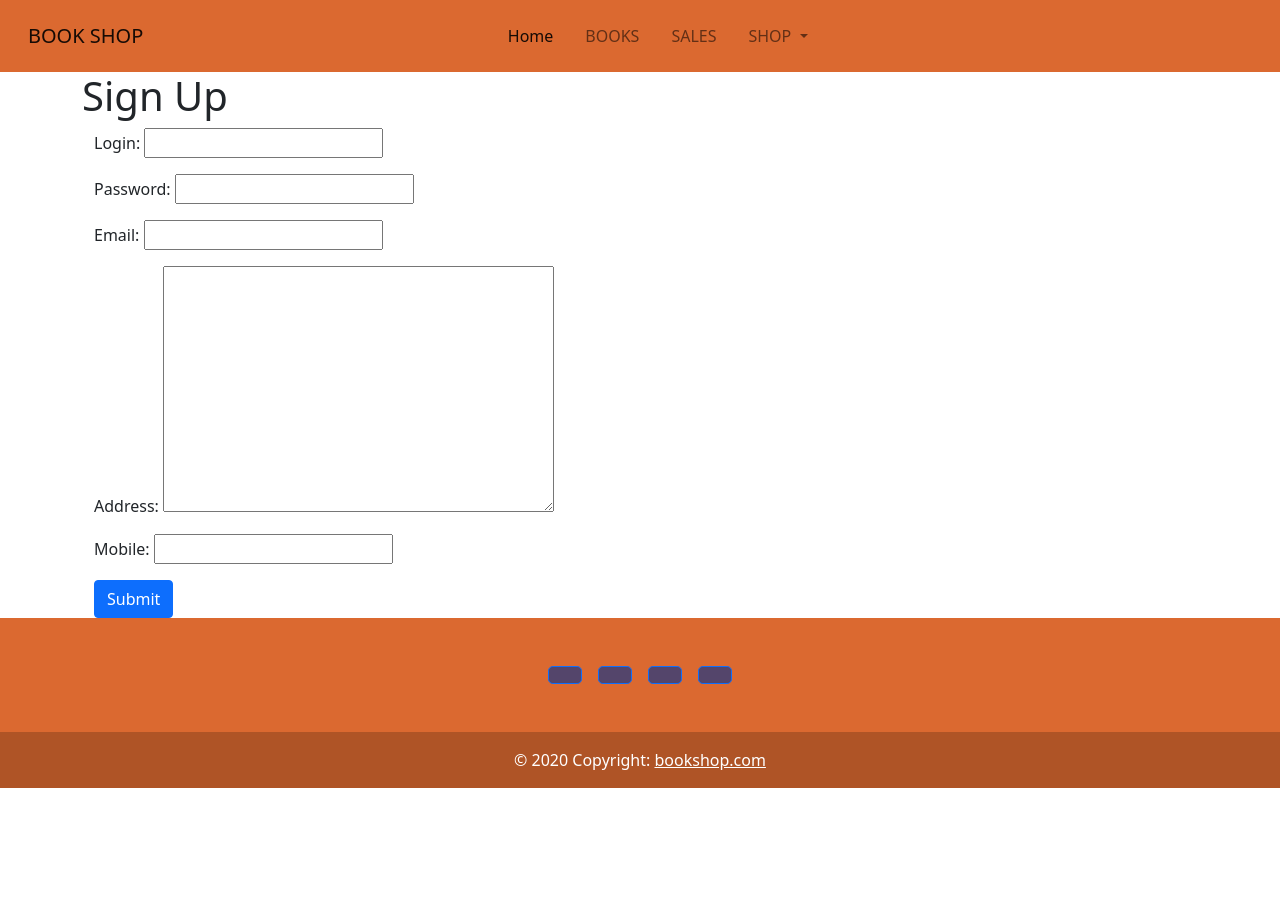
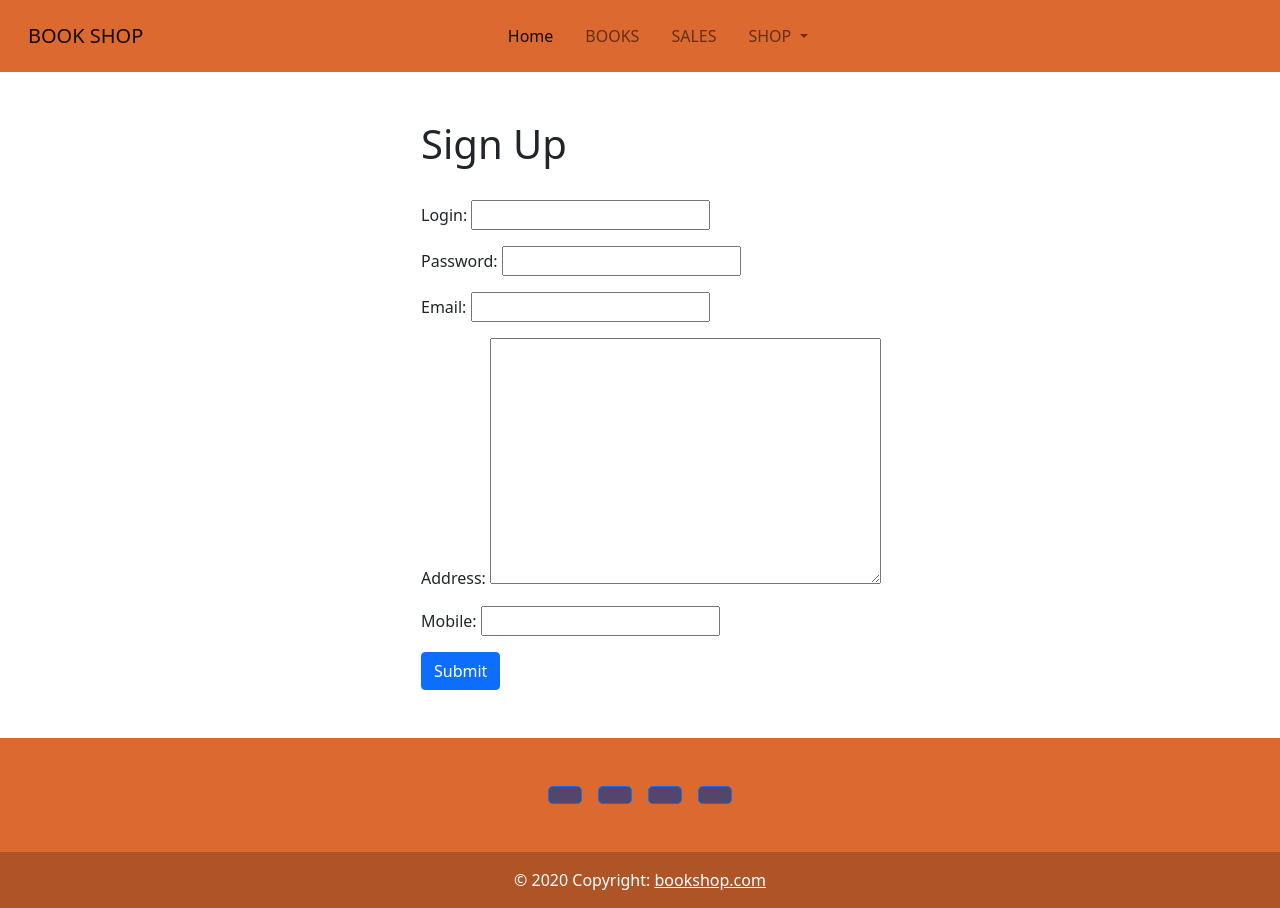
Before and after one commit to tatyana-ketova/Django_Template_inheritance, a Django app: page /signup/ in a window 1280 px wide. Before the commit the page ends 788 px from the top, so only its background shows below. Run offline with Django 4.2, Linux system fonts and the light colour scheme.

Commit message:
add some changes to signup html

```diff
--- a/Templates/base.html
+++ b/Templates/base.html
@@ -71,12 +71,12 @@
       </button>
     </div>
 
-    <!-- Copyright -->
+
     <div class="text-center text-white p-3" style="background-color: rgba(0, 0, 0, 0.2);">
       © 2020 Copyright:
       <a class="text-white" href="*">bookshop.com</a>
     </div>
-    <!-- Copyright -->
+
   </footer>
 
 
--- a/Templates/index.html
+++ b/Templates/index.html
@@ -4,5 +4,5 @@
 
 {% block content %}
     <h1>Welcome to my site!</h1>
-    <!-- Add other content specific to the index page -->
+
 {% endblock %}
--- a/Templates/signup.html
+++ b/Templates/signup.html
@@ -3,14 +3,23 @@
 {% block title %}Sign Up{% endblock %}
 
 {% block content %}
-    <h1>Sign Up</h1>
-    <div class="container">
-    <!-- Add your signup form here -->
+
+    <div class="container m-5">
+    <div class="row">
+
+        <div class="col"></div>
+       <div class="col-6">
+
+<h1>Sign Up</h1>
+           <br>
     <form method="POST">
             {{form.as_p}}
             {% csrf_token %}
              <input type="submit" class="btn btn-primary" value="Submit">
     </form>
+           </div>
+         <div class="col"></div>
 
     </div>
+    </div>
 {% endblock %}
```
